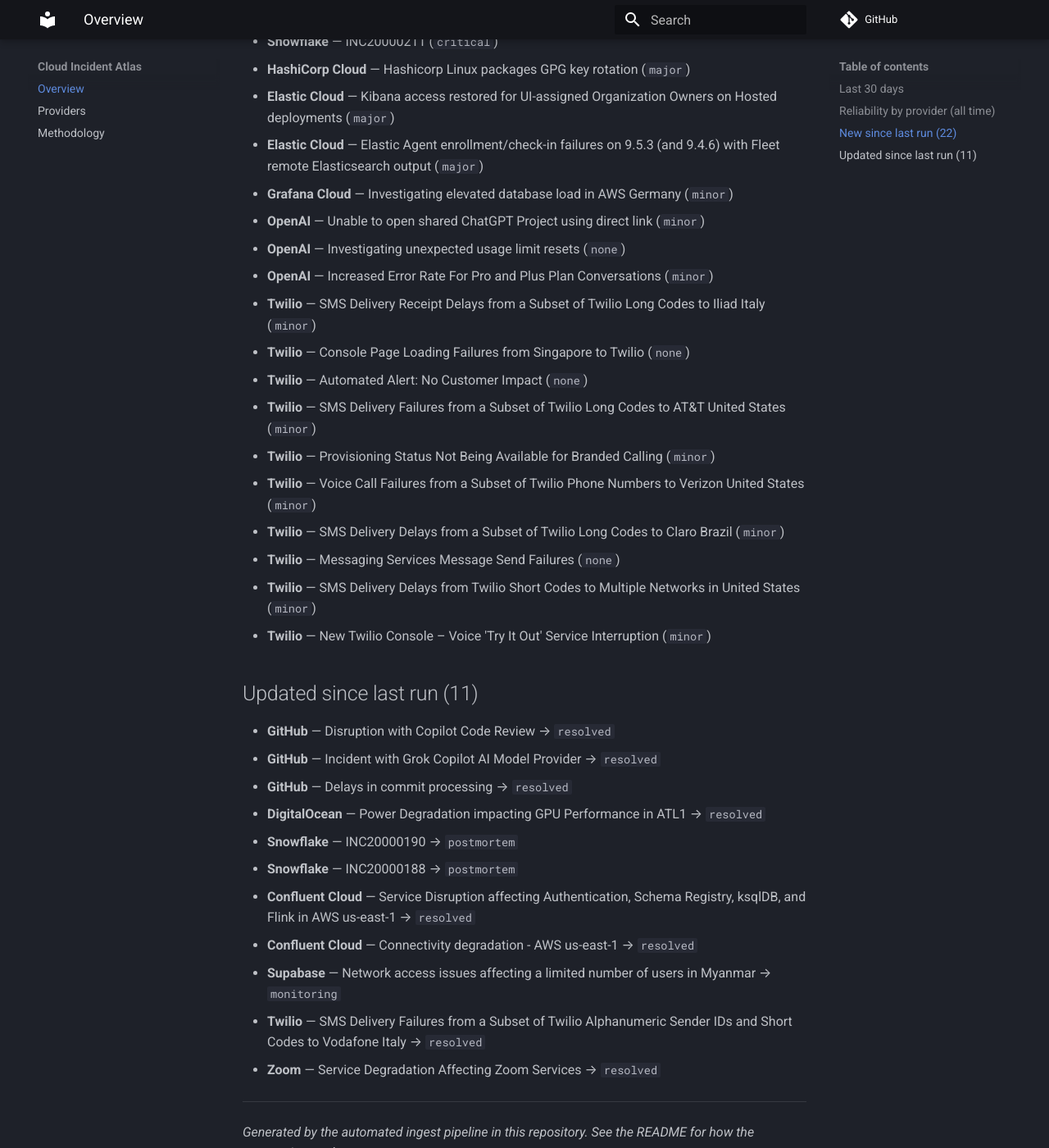
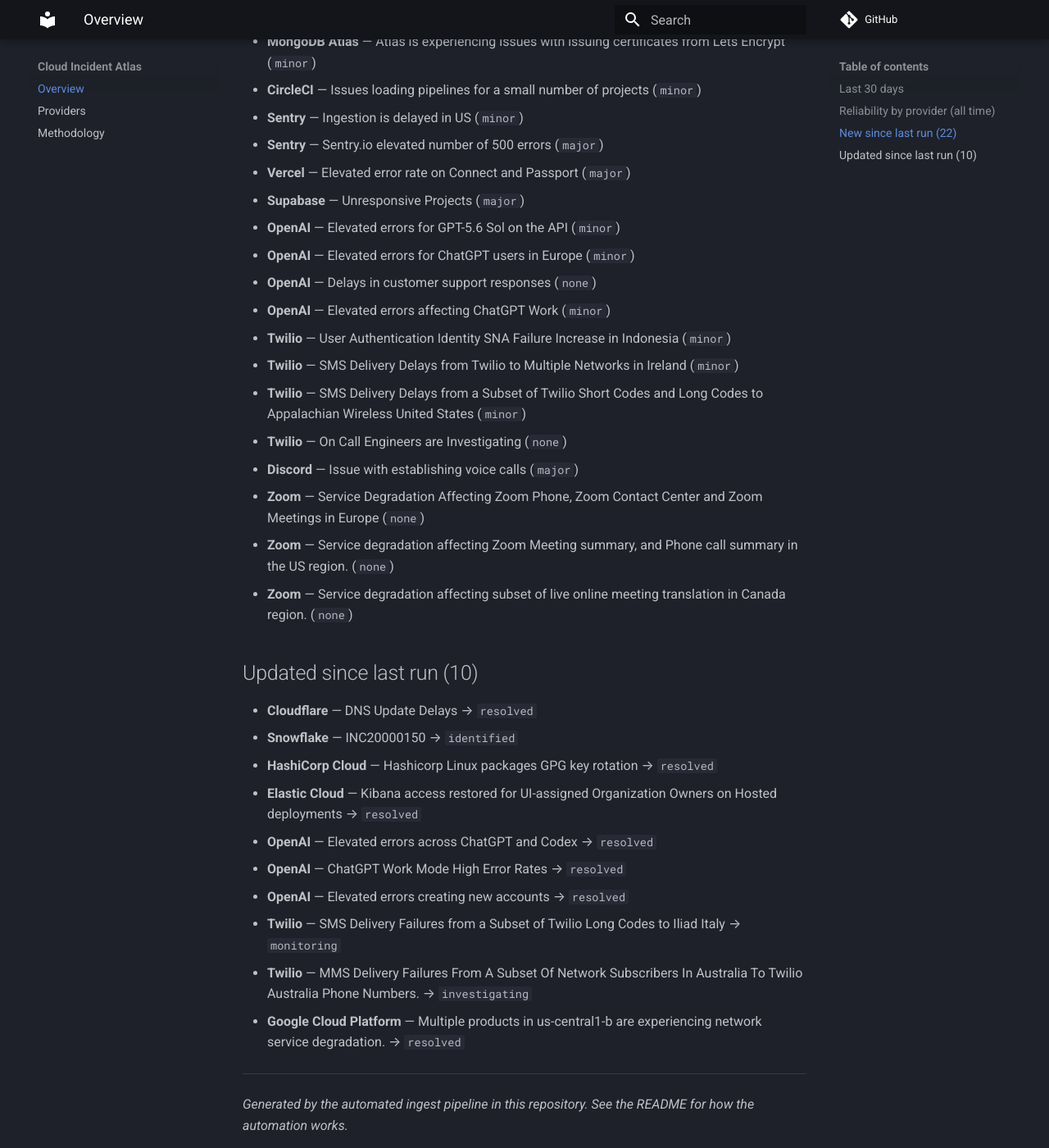
Before and after one commit to ayushgupta07xx/cloud-incident-atlas, an MkDocs documentation site: the page built from docs/index.md, in a window 1280 px wide and 1400 px high, scrolled down 1787 px. Shown: the whole window at 82% size. Built offline with MkDocs 1.6.1 and Material for MkDocs 9.7.7, drawn with Linux system fonts in a browser that asks for light colours; comment, search, counter and statistics services are not loaded; some of the changed text lies outside the part shown.

Commit message:
docs: refresh digest and charts
Regenerated from the corpus by the ingest pipeline.

Run: https://github.com/ayushgupta07xx/cloud-incident-atlas/actions/runs/34598321710

Co-authored-by: github-actions[bot] <41898282+github-actions[bot]@users.noreply.github.com>

```diff
--- a/docs/index.md
+++ b/docs/index.md
@@ -13,67 +13,66 @@
 | --- | --- | ---: | ---: | ---: |
 | Atlassian | devtools | 39 | 120m | 2244m |
 | Amazon Web Services | cloud | 68 | — | — |
-| CircleCI | devtools | 306 | 67m | 482m |
-| Cloudflare | cdn | 6669 | 239m | 495m |
+| CircleCI | devtools | 307 | 66m | 482m |
+| Cloudflare | cdn | 6672 | 239m | 495m |
 | Confluent Cloud | data | 254 | 194m | 1652m |
 | Datadog | observability | 122 | 74m | 234m |
 | DigitalOcean | cloud | 505 | 145m | 571m |
-| Discord | comms | 215 | 56m | 296m |
-| Elastic Cloud | observability | 254 | 191m | 1412m |
+| Discord | comms | 216 | 56m | 296m |
+| Elastic Cloud | observability | 254 | 191m | 1404m |
 | Google Cloud Platform | cloud | 6 | 444m | — |
 | GitHub | devtools | 617 | 67m | 287m |
 | Grafana Cloud | observability | 752 | 91m | 1137m |
-| HashiCorp Cloud | devtools | 35 | 178m | 1509m |
-| MongoDB Atlas | data | 271 | 120m | 1449m |
+| HashiCorp Cloud | devtools | 35 | 196m | 1504m |
+| MongoDB Atlas | data | 272 | 120m | 1439m |
 | Netlify | paas | 217 | 39m | 208m |
 | New Relic | observability | 103 | 63m | 303m |
 | npm | devtools | 61 | 107m | 337m |
-| OpenAI | ai | 56 | 135m | 749m |
-| Sentry | observability | 337 | 89m | 365m |
-| Snowflake | data | 198 | 120m | 595m |
-| Supabase | paas | 396 | 156m | 919m |
-| Twilio | comms | 10917 | 270m | 1087m |
-| Vercel | paas | 382 | 74m | 366m |
-| Zoom | comms | 155 | 124m | 1980m |
+| OpenAI | ai | 60 | 134m | 734m |
+| Sentry | observability | 339 | 86m | 364m |
+| Snowflake | data | 199 | 120m | 595m |
+| Supabase | paas | 397 | 156m | 919m |
+| Twilio | comms | 10921 | 270m | 1087m |
+| Vercel | paas | 383 | 74m | 365m |
+| Zoom | comms | 158 | 124m | 1980m |
 
 ## New since last run (22)
 
-- **Cloudflare** — DNS Update Delays (`minor`)
-- **Cloudflare** — Cloudflare Workers AI increased errors (`minor`)
-- **Cloudflare** — Workers Cron Triggers degraded (`minor`)
-- **Cloudflare** — Increased HTTP Errors (`none`)
-- **Snowflake** — INC20000211 (`critical`)
-- **HashiCorp Cloud** — Hashicorp Linux packages GPG key rotation (`major`)
-- **Elastic Cloud** — Kibana access restored for UI-assigned Organization Owners on Hosted deployments (`major`)
-- **Elastic Cloud** — Elastic Agent enrollment/check-in failures on 9.5.3 (and 9.4.6) with Fleet remote Elasticsearch output (`major`)
-- **Grafana Cloud** — Investigating elevated database load in AWS Germany (`minor`)
-- **OpenAI** — Unable to open shared ChatGPT Project using direct link (`minor`)
-- **OpenAI** — Investigating unexpected usage limit resets (`none`)
-- **OpenAI** — Increased Error Rate For Pro and Plus Plan Conversations (`minor`)
-- **Twilio** — SMS Delivery Receipt Delays from a Subset of Twilio Long Codes to Iliad Italy (`minor`)
-- **Twilio** — Console Page Loading Failures from Singapore to Twilio (`none`)
-- **Twilio** — Automated Alert: No Customer Impact (`none`)
-- **Twilio** — SMS Delivery Failures from a Subset of Twilio Long Codes to AT&T United States (`minor`)
-- **Twilio** — Provisioning Status Not Being Available for Branded Calling (`minor`)
-- **Twilio** — Voice Call Failures from a Subset of Twilio Phone Numbers to Verizon United States (`minor`)
-- **Twilio** — SMS Delivery Delays from a Subset of Twilio Long Codes to Claro Brazil (`minor`)
-- **Twilio** — Messaging Services Message Send Failures (`none`)
-- **Twilio** — SMS Delivery Delays from Twilio Short Codes to Multiple Networks in United States (`minor`)
-- **Twilio** — New Twilio Console – Voice 'Try It Out' Service Interruption (`minor`)
+- **Cloudflare** — Issues with Workers VPC hostname route resolution on 2026-09-11 (`none`)
+- **Cloudflare** — SSL Certificate Provisioning Delays for Let's Encrypt (`minor`)
+- **Cloudflare** — Issues Editing Bulk Redirects (`minor`)
+- **Snowflake** — INC20000213 (`critical`)
+- **MongoDB Atlas** — Atlas is experiencing issues with issuing certificates from Lets Encrypt (`minor`)
+- **CircleCI** — Issues loading pipelines for a small number of projects (`minor`)
+- **Sentry** — Ingestion is delayed in US (`minor`)
+- **Sentry** — Sentry.io elevated number of 500 errors (`major`)
+- **Vercel** — Elevated error rate on Connect and Passport (`major`)
+- **Supabase** — Unresponsive Projects (`major`)
+- **OpenAI** — Elevated errors for GPT-5.6 Sol on the API (`minor`)
+- **OpenAI** — Elevated errors for ChatGPT users in Europe (`minor`)
+- **OpenAI** — Delays in customer support responses (`none`)
+- **OpenAI** — Elevated errors affecting ChatGPT Work (`minor`)
+- **Twilio** — User Authentication Identity SNA Failure Increase in Indonesia (`minor`)
+- **Twilio** — SMS Delivery Delays from Twilio to Multiple Networks in Ireland (`minor`)
+- **Twilio** — SMS Delivery Delays from a Subset of Twilio Short Codes and Long Codes to Appalachian Wireless United States (`minor`)
+- **Twilio** — On Call Engineers are Investigating (`none`)
+- **Discord** — Issue with establishing voice calls (`major`)
+- **Zoom** — Service Degradation Affecting Zoom Phone, Zoom Contact Center and Zoom Meetings in Europe (`none`)
+- **Zoom** — Service degradation affecting Zoom Meeting summary, and Phone call summary in the US region. (`none`)
+- **Zoom** — Service degradation affecting subset of live online meeting translation in Canada region. (`none`)
 
-## Updated since last run (11)
+## Updated since last run (10)
 
-- **GitHub** — Disruption with Copilot Code Review → `resolved`
-- **GitHub** — Incident with Grok Copilot AI Model Provider → `resolved`
-- **GitHub** — Delays in commit processing → `resolved`
-- **DigitalOcean** — Power Degradation impacting GPU Performance in ATL1 → `resolved`
-- **Snowflake** — INC20000190 → `postmortem`
-- **Snowflake** — INC20000188 → `postmortem`
-- **Confluent Cloud** — Service Disruption affecting Authentication, Schema Registry, ksqlDB, and Flink in AWS us-east-1 → `resolved`
-- **Confluent Cloud** — Connectivity degradation - AWS us-east-1 → `resolved`
-- **Supabase** — Network access issues affecting a limited number of users in Myanmar → `monitoring`
-- **Twilio** — SMS Delivery Failures from a Subset of Twilio Alphanumeric Sender IDs and Short Codes to Vodafone Italy → `resolved`
-- **Zoom** — Service Degradation Affecting Zoom Services → `resolved`
+- **Cloudflare** — DNS Update Delays → `resolved`
+- **Snowflake** — INC20000150 → `identified`
+- **HashiCorp Cloud** — Hashicorp Linux packages GPG key rotation → `resolved`
+- **Elastic Cloud** — Kibana access restored for UI-assigned Organization Owners on Hosted deployments → `resolved`
+- **OpenAI** — Elevated errors across ChatGPT and Codex → `resolved`
+- **OpenAI** — ChatGPT Work Mode High Error Rates → `resolved`
+- **OpenAI** — Elevated errors creating new accounts → `resolved`
+- **Twilio** — SMS Delivery Failures from a Subset of Twilio Long Codes to Iliad Italy → `monitoring`
+- **Twilio** — MMS Delivery Failures From A Subset Of Network Subscribers In Australia To Twilio Australia Phone Numbers. → `investigating`
+- **Google Cloud Platform** — Multiple products in us-central1-b are experiencing network service degradation. → `resolved`
 
 ---
 
```
Also changed, not shown: other parts of docs/index.md (+3 -3 lines), README.md (+9 -9 lines), docs/providers.md (+20 -20 lines), docs/img/mttr.svg, docs/img/timeline.svg.
